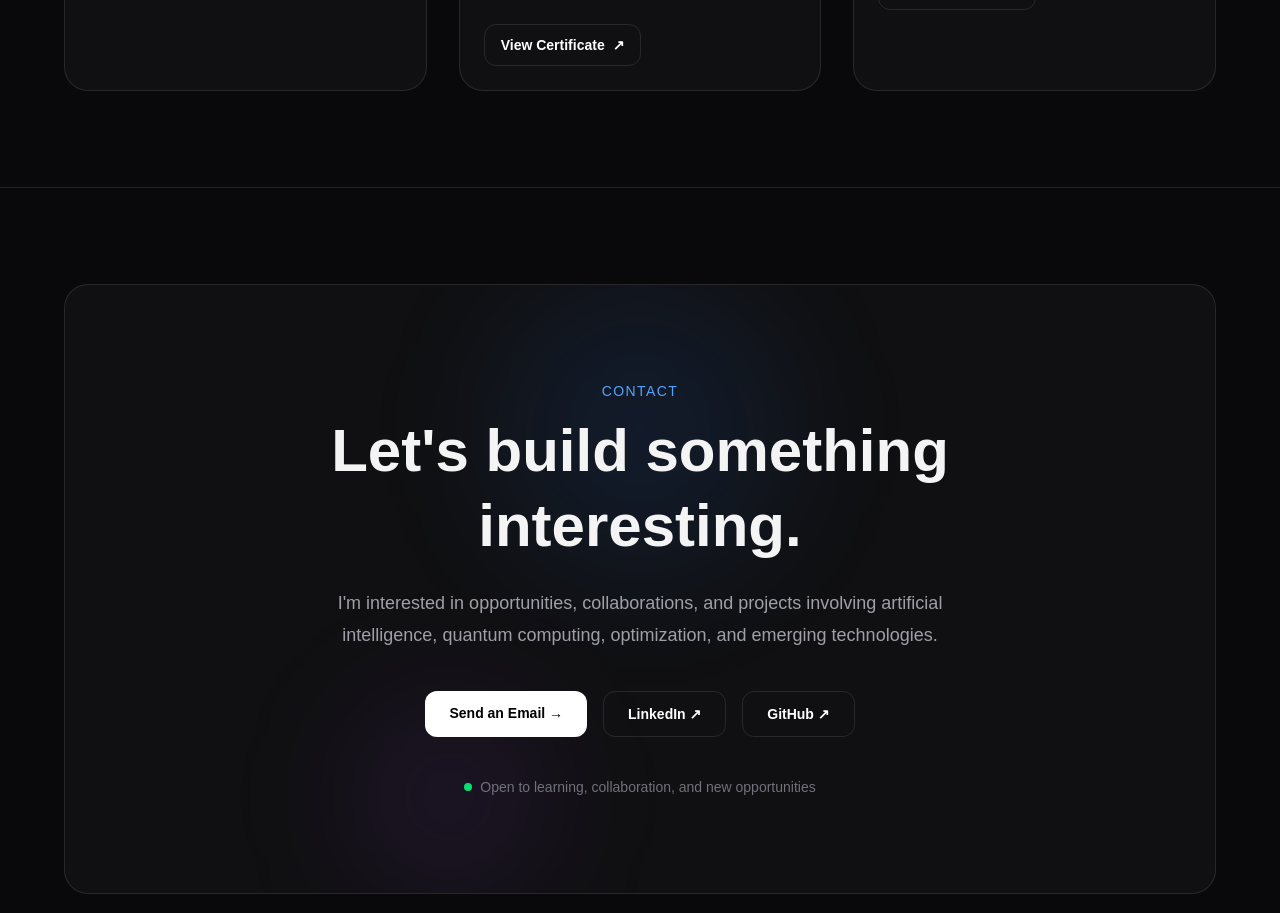
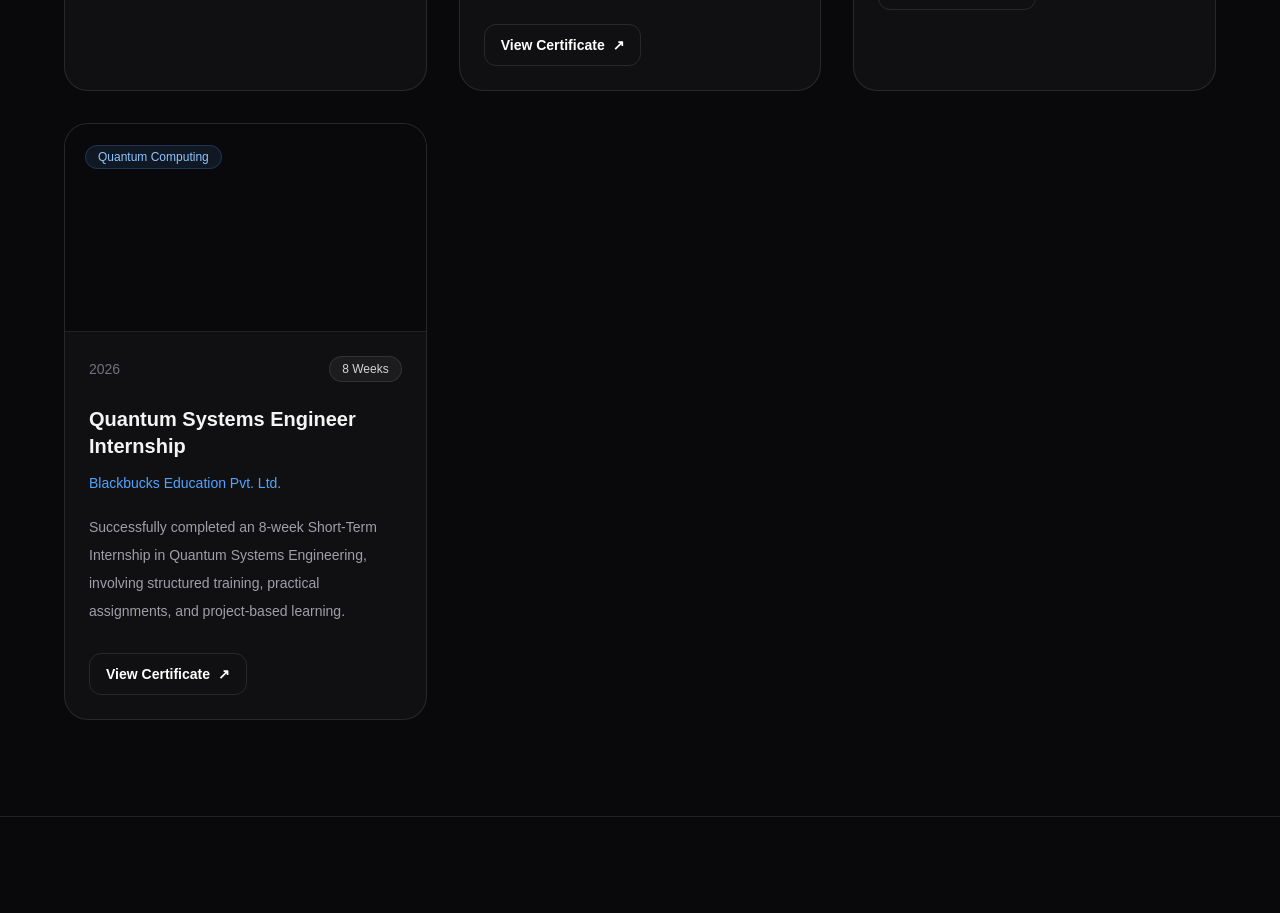
Before and after one commit to SiramaAvinash/avinash-portfolio, a React (Vite) app: page / in a window 1280 px wide. Shown: the part 7300-8213 px from the top of the page. Built offline with nearby package versions, Linux system fonts and the light colour scheme.

Commit message:
Update portfolio sections

```diff
--- a/src/components/Certifications.jsx
+++ b/src/components/Certifications.jsx
@@ -29,6 +29,16 @@ const certifications = [
       "Explored the future of optimization through classical computing, artificial intelligence, and quantum computing.",
     file: "/certificates/Quantum_phase3.pdf",
   },
+  {
+  title: "Quantum Systems Engineer Internship",
+  organization: "Blackbucks Education Pvt. Ltd.",
+  year: "2026",
+  duration: "8 Weeks",
+  category: "Quantum Computing",
+  description:
+    "Successfully completed an 8-week Short-Term Internship in Quantum Systems Engineering, involving structured training, practical assignments, and project-based learning.",
+  file: "/certificates/Quantum_blackbucks.pdf",
+},
 ];
 
 function Certifications() {
```
Also changed, not shown: 1 other file (tests, documents, lock files or other folders).
